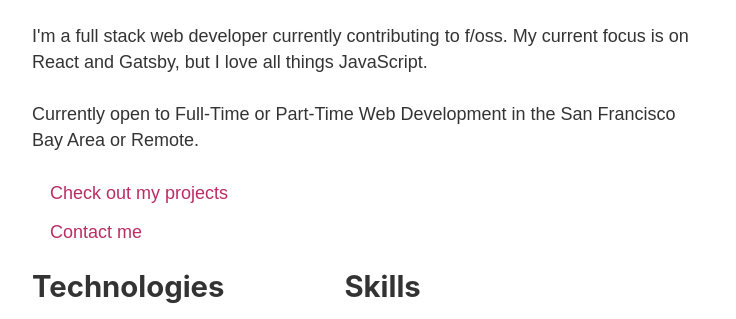
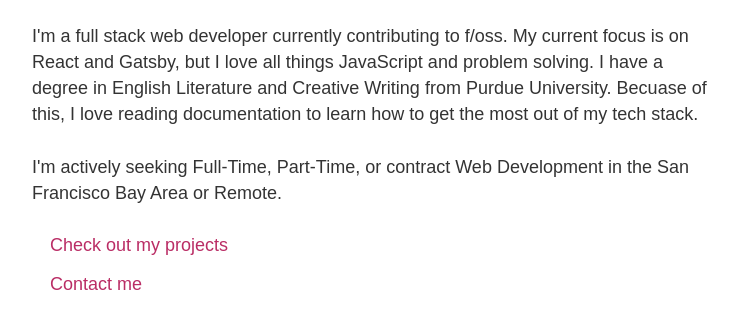
Before and after one commit to AliLynne/alilynne-website, a Gatsby site: page /about in a window 1280 px wide. Shown: the part 481-800 px from the top of the page, without its empty margins (251-987 px from the left). Built offline with nearby package versions, Linux system fonts and the light colour scheme; Gatsby itself is replaced by a stand-in of ours.

Commit message:
flesh out about

```diff
--- a/src/pages/about.js
+++ b/src/pages/about.js
@@ -30,8 +30,8 @@ const AboutPage = () => {
         <section className={aboutStyles.about}>
           <div className={aboutStyles.info}>
             <h1>About</h1>
-            <p>I'm a full stack web developer currently contributing to f/oss. My current focus is on React and Gatsby, but I love all things JavaScript.</p>
-            <p>Currently open to Full-Time or Part-Time Web Development in the San Francisco Bay Area or Remote.</p>
+            <p>I'm a full stack web developer currently contributing to f/oss. My current focus is on React and Gatsby, but I love all things JavaScript and problem solving. I have a degree in English Literature and Creative Writing from Purdue University. Becuase of this, I love reading documentation to learn how to get the most out of my tech stack.</p>
+            <p>I'm actively seeking Full-Time, Part-Time, or contract Web Development in the San Francisco Bay Area or Remote.</p>
             <div>
               <ul>
                 <li>
```
